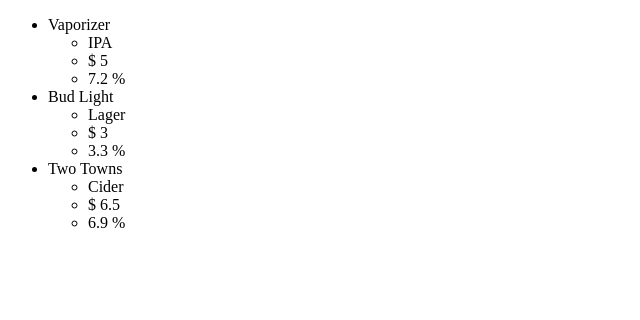
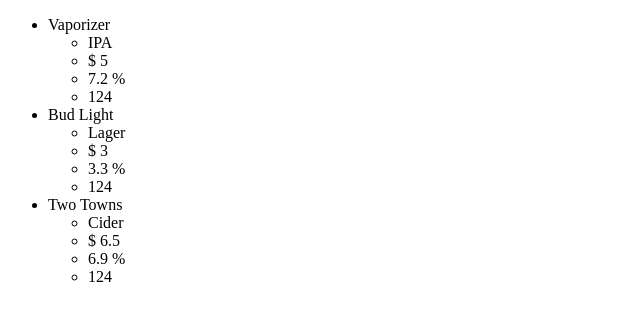
Before and after one commit to amcgladd/taproom, an Angular app: page / in a window 1280 px wide. Shown: the top 320 px of the page, without its empty margins (0-640 px from the left). Built offline with nearby package versions, Linux system fonts and the light colour scheme.

Commit message:
Made keg list component to display master keg list.

```diff
--- a/package.json
+++ b/package.json
@@ -4,7 +4,7 @@
   "license": "MIT",
   "scripts": {
     "ng": "ng",
-    "start": "ng serve",
+    "start": "ng serve --open",
     "build": "ng build --prod",
     "test": "ng test",
     "lint": "ng lint",
--- a/src/app/app.component.html
+++ b/src/app/app.component.html
@@ -1,9 +1 @@
-<ul>
-  <li *ngFor="let keg of masterKegList">{{keg.name}}
-    <ul>
-      <li>{{keg.type}}</li>
-      <li>$ {{keg.price}}</li>
-      <li>{{keg.abv}} %</li>
-    </ul>
-  </li>
-</ul>
+<app-keg-list [childKegList]="masterKegList"></app-keg-list>
--- a/src/app/app.module.ts
+++ b/src/app/app.module.ts
@@ -3,11 +3,13 @@
 
 
 import { AppComponent } from './app.component';
+import { KegListComponent } from './keg-list/keg-list.component';
 
 
 @NgModule({
   declarations: [
-    AppComponent
+    AppComponent,
+    KegListComponent
   ],
   imports: [
     BrowserModule
--- /dev/null
+++ b/src/app/keg-list/keg-list.component.html
@@ -0,0 +1,10 @@
+<ul>
+  <li *ngFor="let keg of childKegList">{{keg.name}}
+    <ul>
+      <li>{{keg.type}}</li>
+      <li>$ {{keg.price}}</li>
+      <li>{{keg.abv}} %</li>
+      <li>{{keg.quantity}}</li>
+    </ul>
+  </li>
+</ul>
--- a/src/app/models/keg.model.ts
+++ b/src/app/models/keg.model.ts
@@ -1,3 +1,4 @@
 export class Keg {
+  public quantity: number = 124;
   constructor(public name: string, public type: string, public price: number, public abv: number) { }
 }
```
Also changed, not shown: src/app/keg-list/keg-list.component.ts (added, +12 -0 lines), src/app/keg-list/keg-list.component.css (added), 2 other files (tests, documents, lock files or other folders).
